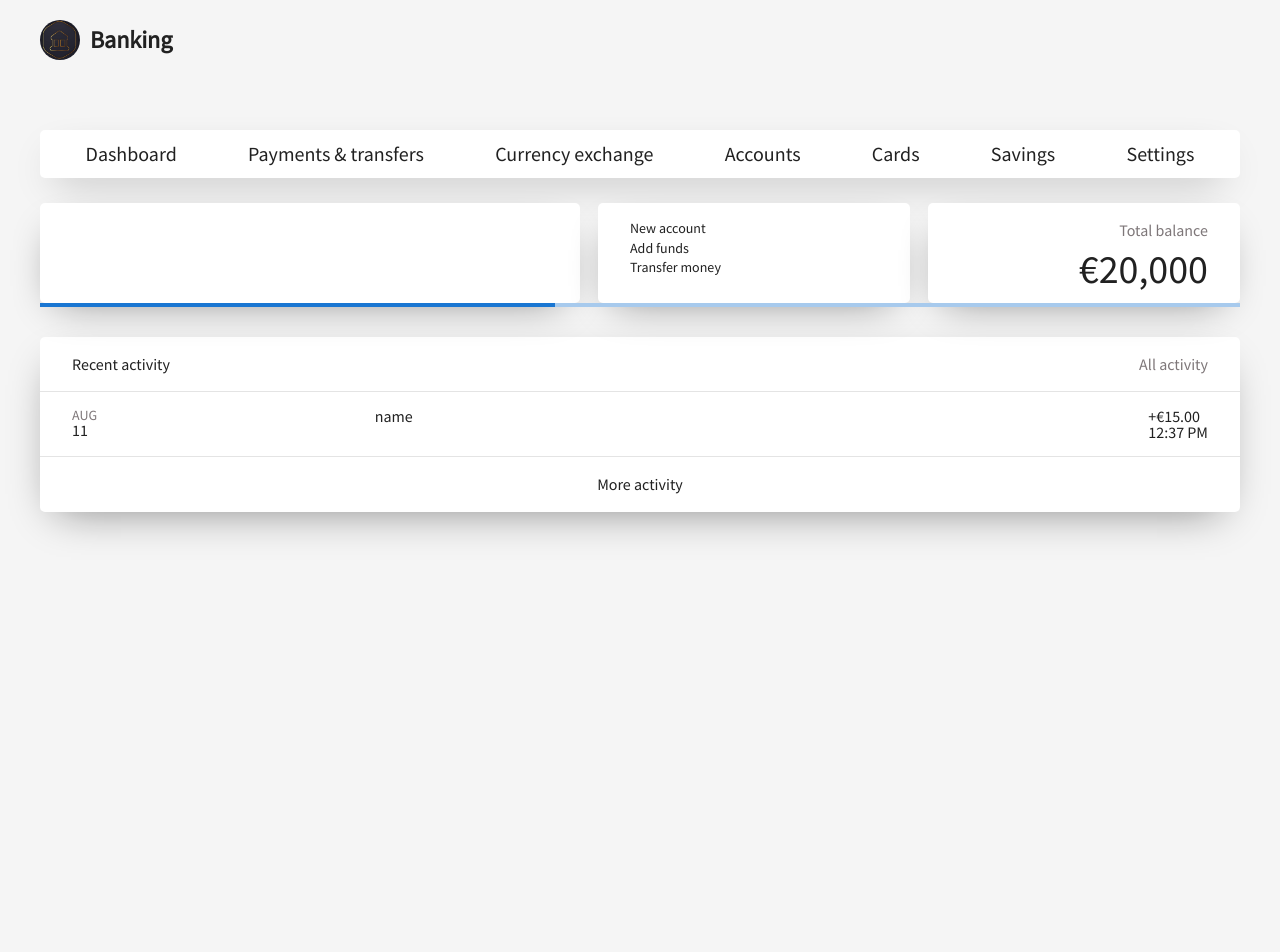
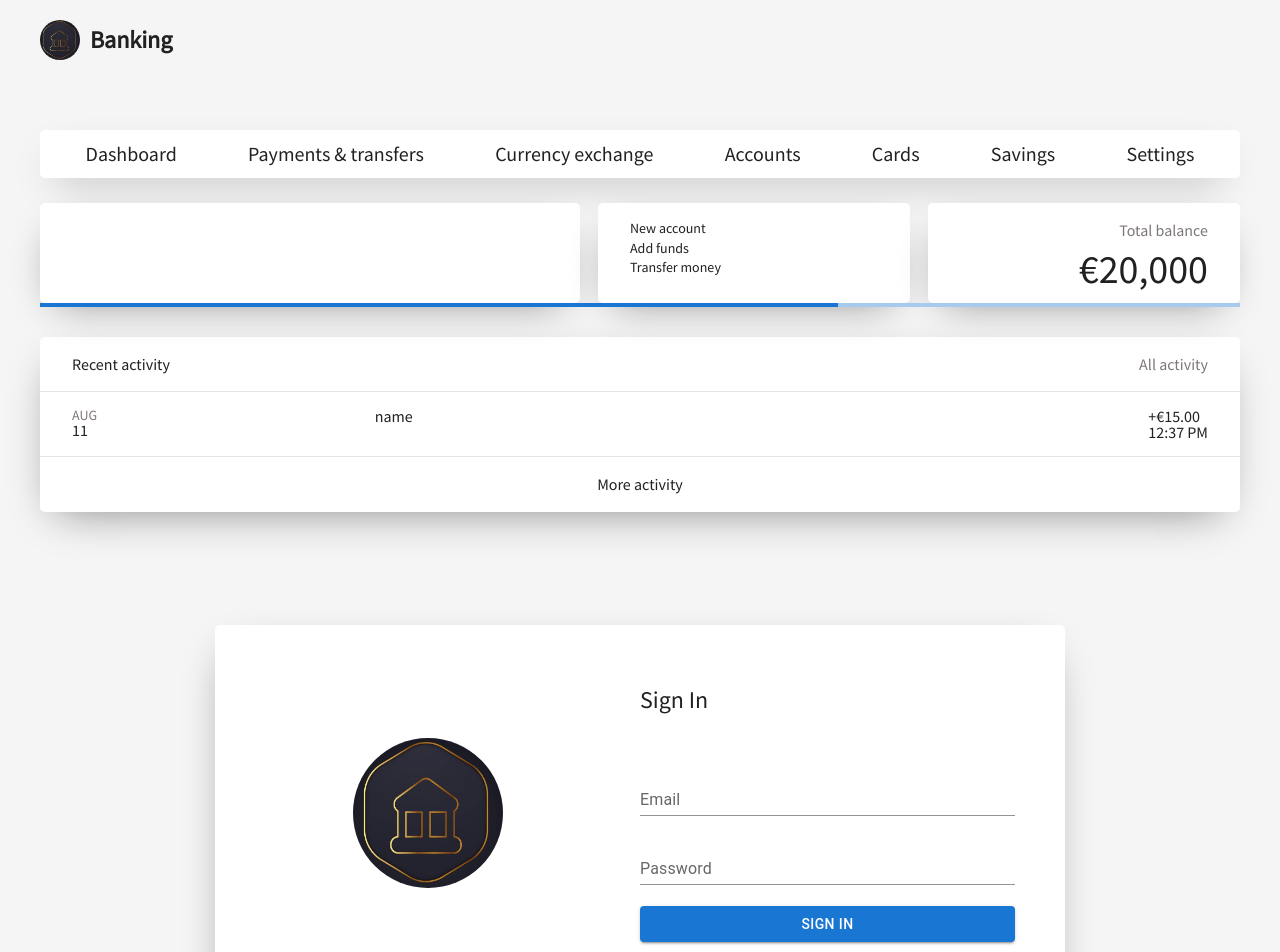
Before and after one commit to Yegor799/banking, a React (Create React App) app: page / in a window 1280 px wide. Shown: the top 952 px of the page. Before the commit the page ends 800 px from the top, so only its background shows below. Built offline with nearby package versions, Linux system fonts and the light colour scheme; no server answers.

Commit message:
created sign-in component

```diff
--- a/src/App.jsx
+++ b/src/App.jsx
@@ -2,13 +2,15 @@ import './App.css';
 import Header from './components/Header/Header';
 import AccountDetails from './components/AcountDetails/AccountDetails';
 import RecentActivity from './components/RecentActivity/RecentActivity';
+import SignIn from './components/SignIn/SignIn';
 
 function App() {
   return (
     <div className="container">
       <Header />
       <AccountDetails />
-      <RecentActivity/>
+      <RecentActivity />
+      <SignIn/>
     </div>
   );
 }
--- a/src/components/AcountDetails/AccountDetails.jsx
+++ b/src/components/AcountDetails/AccountDetails.jsx
@@ -16,9 +16,6 @@ const AccountDetails = () => {
 
   const [accounts, setAccounts] = useState(null);
   const [primary, setPrimary] = useState(null);
-
-
-  console.log(primary)
 
 
   useEffect(() => {
@@ -44,7 +41,6 @@ const AccountDetails = () => {
 
 
   return (
-
     <>
       {primary ?
 
--- /dev/null
+++ b/src/components/SignIn/SignIn.css
@@ -0,0 +1,46 @@
+.sign-in {
+  display: flex;
+  width: 850px;
+  height: 400px;
+  background-color: white;
+  margin: 113px auto 0;
+  padding: 48px 0 72px;
+  box-shadow: -2px 15px 42px -18px rgba(0, 0, 0, 0.49);
+  border-radius: 5px;
+}
+
+.sign-in-title {
+  text-align: left;
+  margin-bottom: 30px;
+  font-size: 24px;
+  font-weight: 400;
+}
+
+
+.sign-in div img {
+  width: 150px;
+  height: 150px;
+  border-radius: 50%;
+
+}
+
+.sign-in-logo {
+  width: 50%;
+  display: flex;
+  justify-content: center;
+  align-items: center;
+}
+
+.sign-in-form {
+  display: flex;
+  flex-direction: column;
+
+}
+
+.title-form{
+  width: 50%;
+  display: flex;
+  flex-direction: column;
+  padding-right: 50px;
+  justify-content: space-around;
+}
--- /dev/null
+++ b/src/components/SignIn/SignIn.jsx
@@ -0,0 +1,24 @@
+import './SignIn.css';
+import logo from '../../images/logo.jpeg'
+import TextField from '@mui/material/TextField';
+import Button from '@mui/material/Button';
+
+const SignIn = () => {
+  return (
+    <div className='sign-in'>
+      <div className='sign-in-logo'>
+        <img src={logo} alt="logo" />
+      </div>
+      <div className='title-form'>
+        <h2 className='sign-in-title'>Sign In</h2>
+
+          <TextField label="Email" variant="standard" />
+          <TextField label="Password" variant="standard" />
+          <Button variant="contained">Sign In</Button>
+
+      </div>
+    </div>
+  );
+}
+
+export default SignIn;
```
